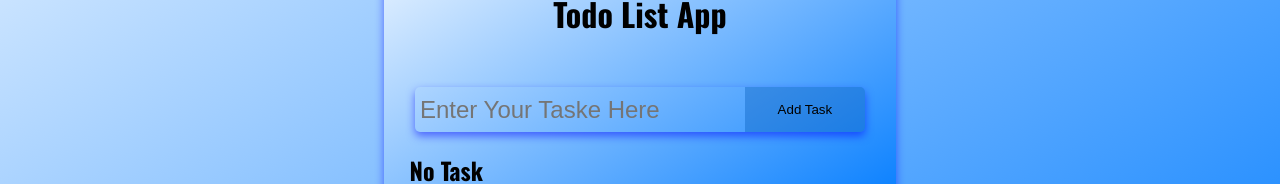
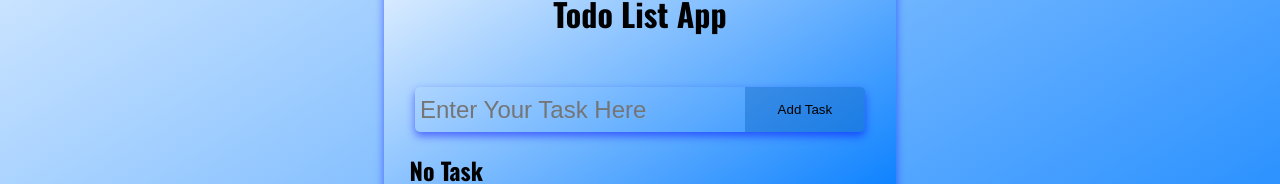
Before and after one commit to Muhammad-Shahr0z/Mini-Projects, a React (Vite) app in the folder TodoList/: page / in a window 1280 px wide. Shown: the part 339-523 px from the top of the page. Built offline with nearby package versions, Linux system fonts and the light colour scheme.

Commit message:
Update App.tsx

```diff
--- a/TodoList/src/App.tsx
+++ b/TodoList/src/App.tsx
@@ -77,7 +77,7 @@ return (
 <input
 id='myInput'
 type="text"
-placeholder='Enter Your Taske Here'
+placeholder='Enter Your Task Here'
 value={inputVal}
 onChange={(e)=>{inputValue(e.target.value)}
 }/>
```
